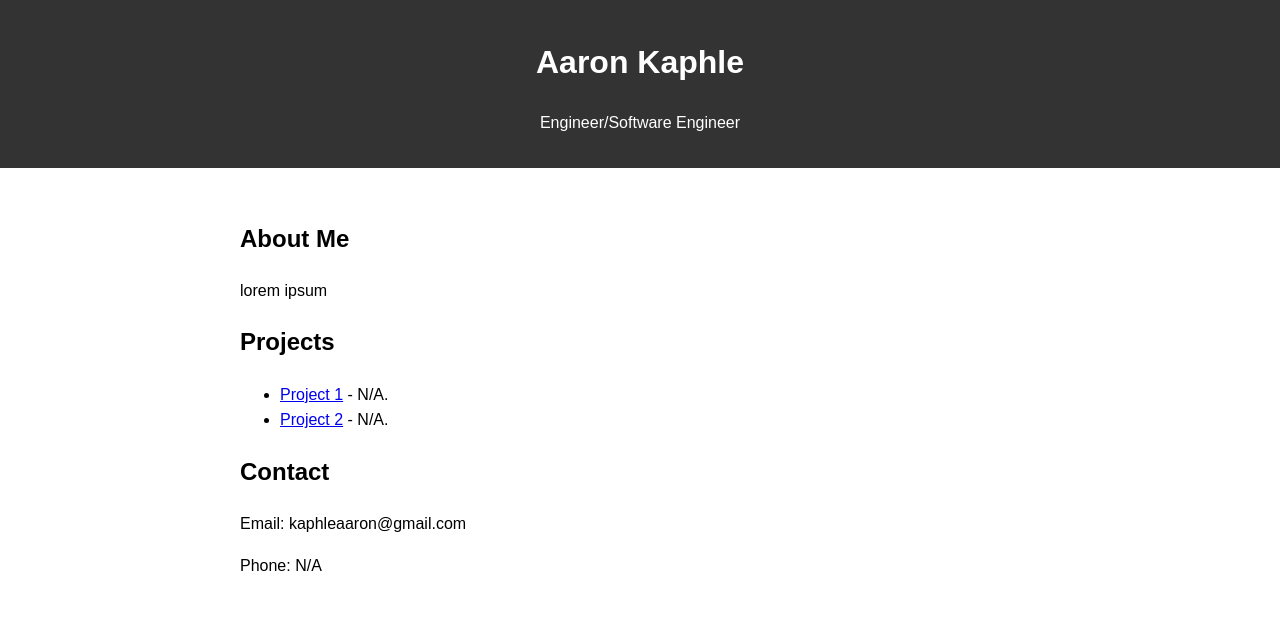
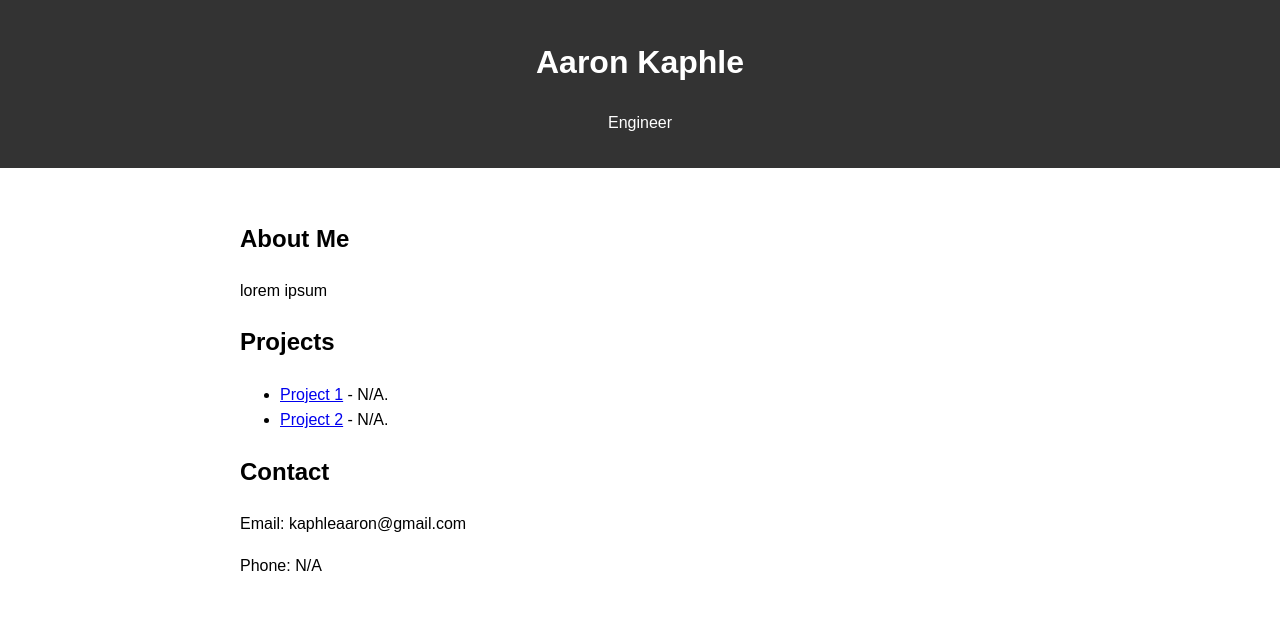
Before and after one commit to aaronkaphle/aaronkaphle.github.io, a plain HTML site: page index.html in a window 1280 px wide. Drawn offline with Linux system fonts and the light colour scheme.

Commit message:
Update index.html
Changed body text

```diff
--- a/index.html
+++ b/index.html
@@ -9,7 +9,7 @@
 <body>
     <header>
         <h1>Aaron Kaphle</h1>
-        <p>Engineer/Software Engineer</p>
+        <p>Engineer</p>
     </header>
 
     <div class="container">
```
